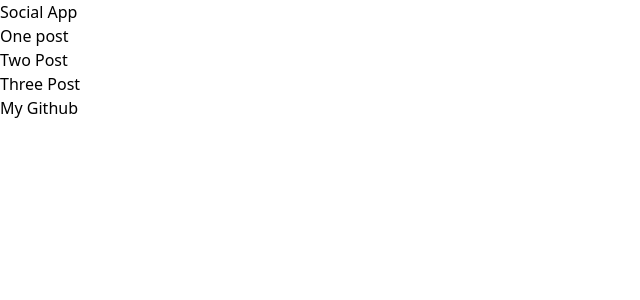
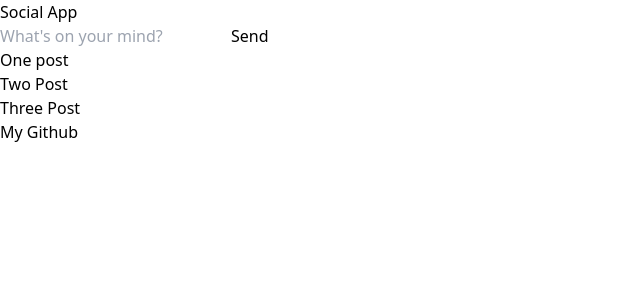
Before and after one commit to patrickoser/social-app, a React (Vite) app: page /home in a window 1280 px wide. Shown: the top 300 px of the page, without its empty margins (0-640 px from the left). Built offline with nearby package versions, Linux system fonts and the light colour scheme.

Commit message:
Add post for to Home and wrap in container.

```diff
--- a/src/pages/Home.jsx
+++ b/src/pages/Home.jsx
@@ -9,7 +9,19 @@ const Home = () => {
             <section className="flex-auto min-w-60 mt-5 px-5 border">
             </section>
             <section className="flex-initial w-6/12 mt-5 px-5 text-center border">
-                <Feed />
+                <div>
+                    <form action="POST">
+                        <input
+                            type="text"
+                            name="post"
+                            placeholder="What's on your mind?"
+                        />
+                        <button type="submit">Send</button>
+                    </form>
+                </div>
+                <div>
+                    <Feed />
+                </div>
             </section>
             <section className="flex-auto min-w-60 mt-5 px-5 border">
             </section>
```
